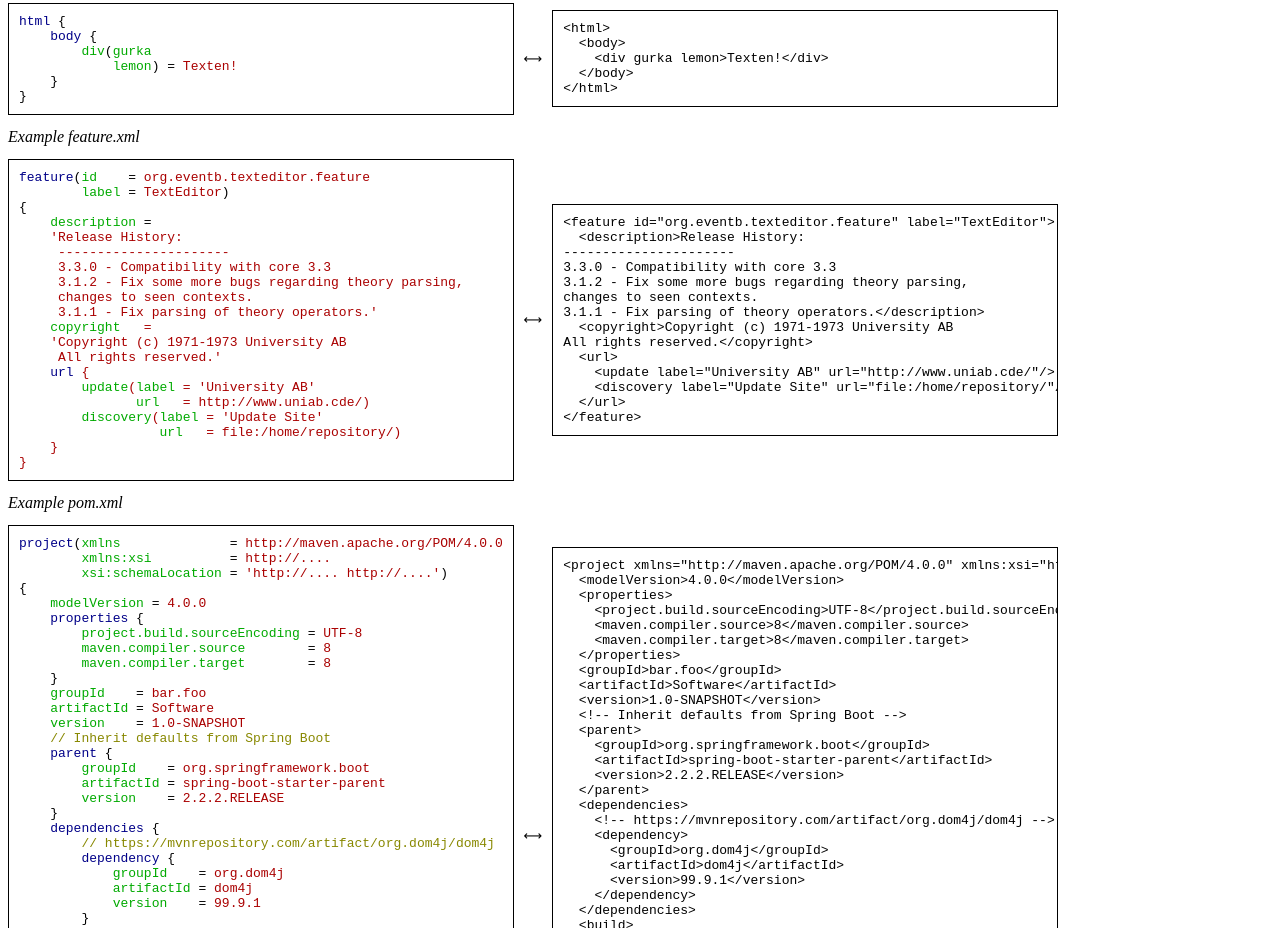
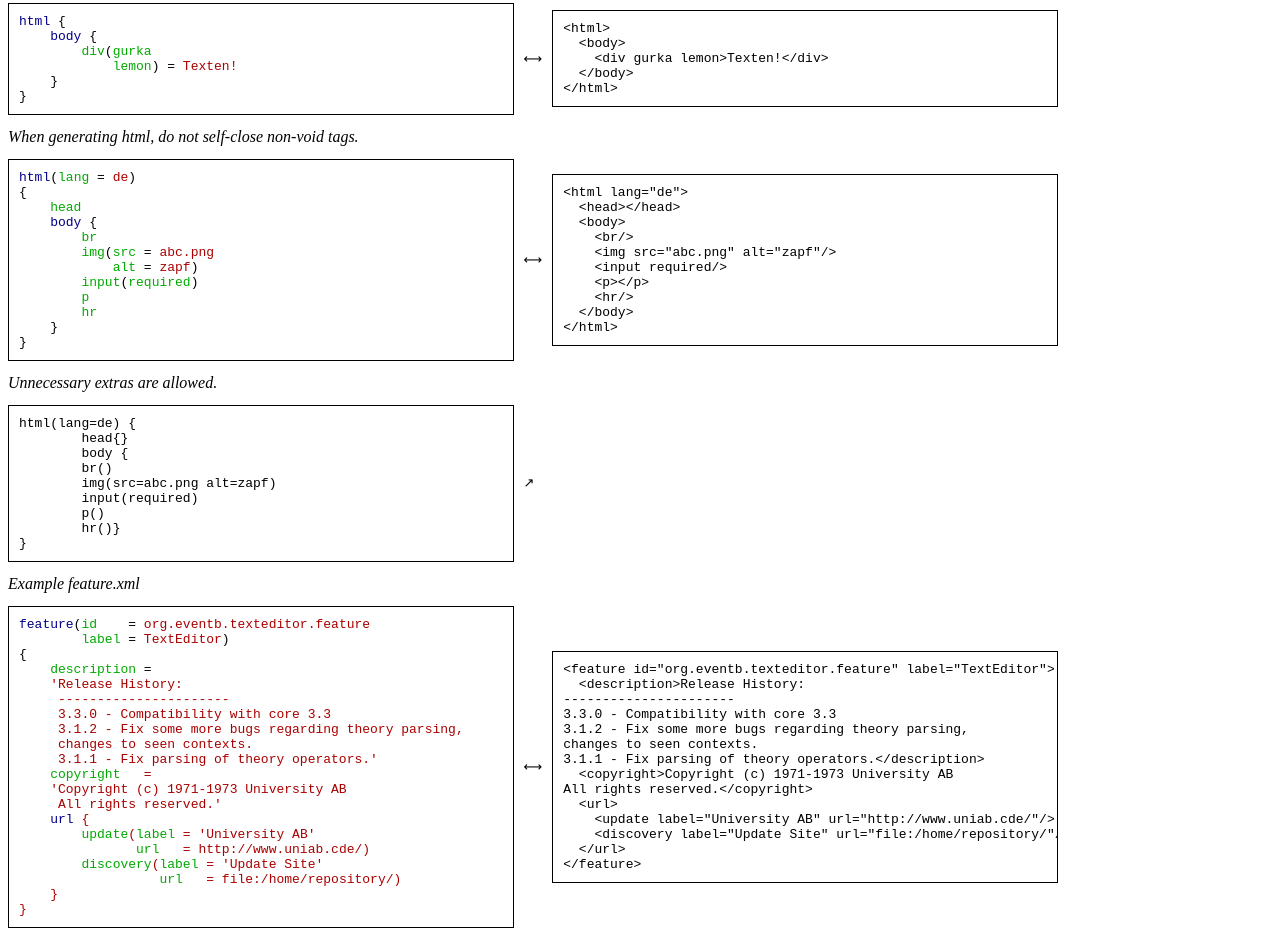
Before and after one commit to libxmq/xmq, a plain HTML site: page xmq_spec.html in a window 1280 px wide. Shown: the part 3598-4526 px from the top of the page. Drawn offline with Linux system fonts and the light colour scheme.

Commit message:
Add test case for html voids.

```diff
--- a/xmq_spec.html
+++ b/xmq_spec.html
@@ -339,6 +339,45 @@ info {
   &lt;/body&gt;
 &lt;/html&gt;
 </pre></div>
+<div class="info"> When generating html, do not self-close non-void tags.</div>
+<div class="row">
+<pre class="box">
+<span style="color:#000088">html</span>(<span style="color:#00aa00">lang</span> = <span style="color:#aa0000">de</span>)
+{
+    <span style="color:#00aa00">head</span>
+    <span style="color:#000088">body</span> {
+        <span style="color:#00aa00">br</span>
+        <span style="color:#00aa00">img</span>(<span style="color:#00aa00">src</span> = <span style="color:#aa0000">abc.png</span>
+            <span style="color:#00aa00">alt</span> = <span style="color:#aa0000">zapf</span>)
+        <span style="color:#00aa00">input</span>(<span style="color:#00aa00">required</span>)
+        <span style="color:#00aa00">p</span>
+        <span style="color:#00aa00">hr</span>
+    }
+}
+</pre><pre class="spacing">⟷</pre><pre class="box">
+&lt;html lang="de"&gt;
+  &lt;head&gt;&lt;/head&gt;
+  &lt;body&gt;
+    &lt;br/&gt;
+    &lt;img src="abc.png" alt="zapf"/&gt;
+    &lt;input required/&gt;
+    &lt;p&gt;&lt;/p&gt;
+    &lt;hr/&gt;
+  &lt;/body&gt;
+&lt;/html&gt;
+</pre></div>
+<div class="info"> Unnecessary extras are allowed.</div>
+<div class="row">
+<pre class="box">
+html(lang=de) {
+	head{}
+	body {
+	br()
+	img(src=abc.png alt=zapf)
+	input(required)
+	p()
+	hr()}
+}</pre><pre class="spacing">↗</pre></div>
 <div class="info"> Example feature.xml</div>
 <div class="row">
 <pre class="box">
```
Also changed, not shown: spec/html_voids.html (added, +10 -0 lines), spec/list.txt (+6 -0 lines), 3 other files.
